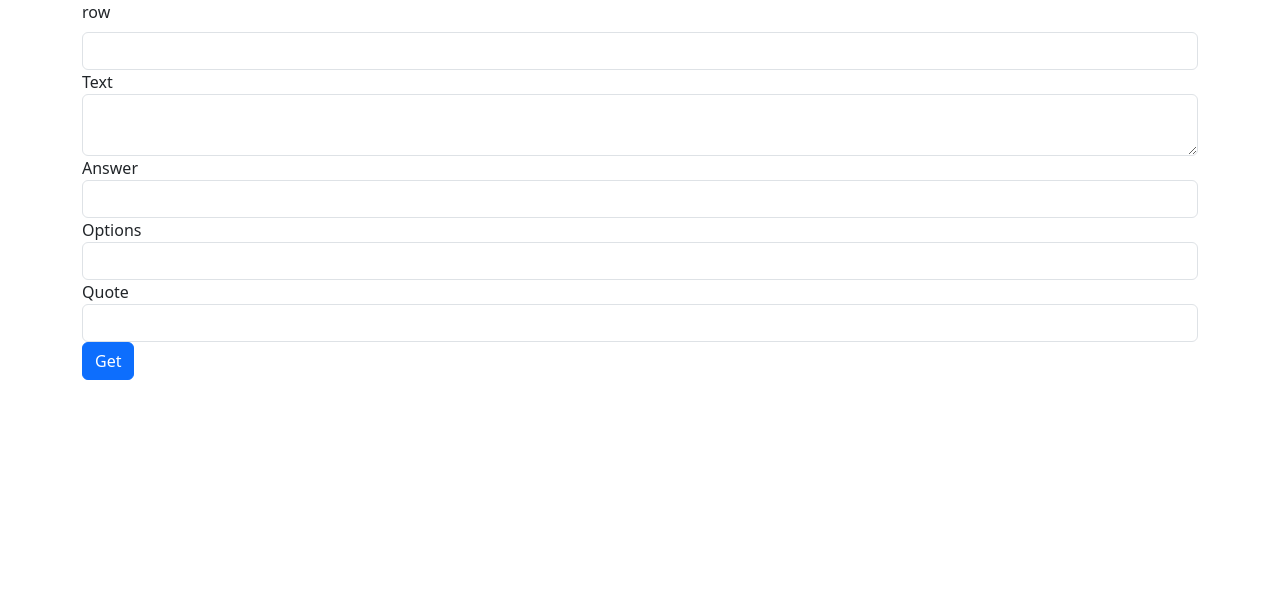
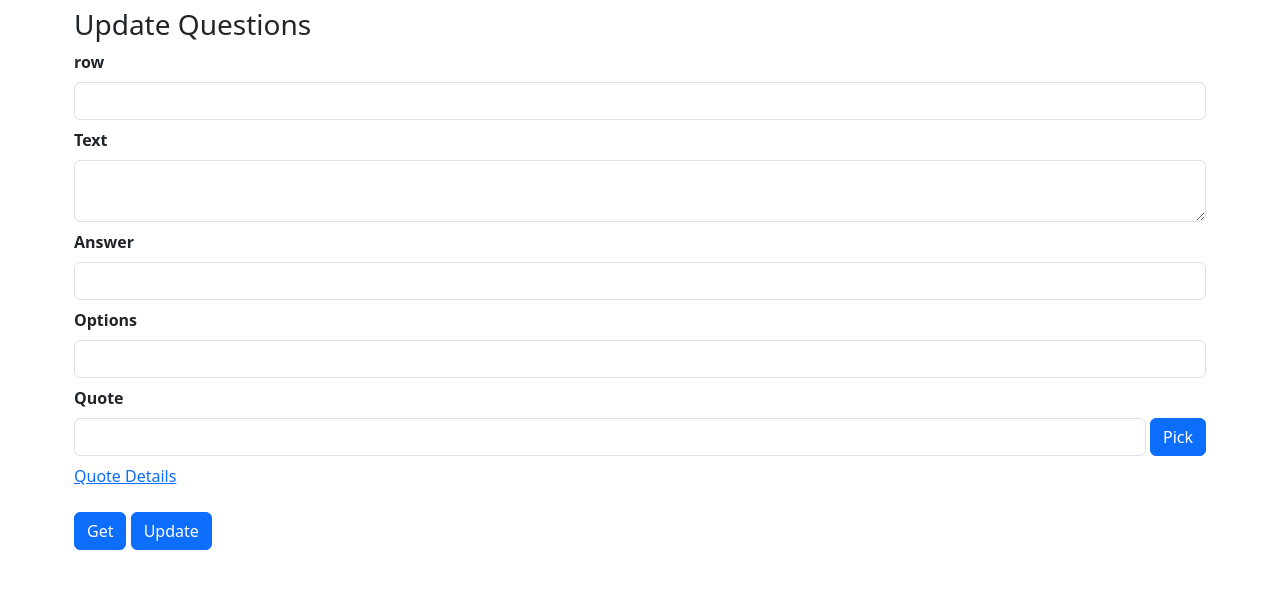
Before and after one commit to Alexanderortizcuellar/quizeditor, a Flask app: page /edit in a window 1280 px wide. Shown: the top 589 px of the page. Run offline with Flask 3, Linux system fonts and the light colour scheme; lists and menus that the app fills with data are empty.

Commit message:
frontend updates

```diff
--- a/app.py
+++ b/app.py
@@ -1,11 +1,33 @@
-from flask import Flask, jsonify, render_template, request
-from http import HTTPStatus
-from updater import Updater
+from flask import Flask, abort, jsonify, render_template, request
+from flask_sqlalchemy import SQLAlchemy
+from sqlalchemy_serializer import SerializerMixin
+from sqlalchemy.orm import Mapped, mapped_column, DeclarativeBase
+from updater import Updater, Quoter
 import random
 
+
+class Base(DeclarativeBase):
+    pass
+
+
+db = SQLAlchemy(model_class=Base)
 app = Flask(__name__)
 app.config["TEMPLATES_AUTO_RELOAD"] = True
+app.config["SQLALCHEMY_DATABASE_URI"] = "sqlite:///project.db"
+db.init_app(app)
 updater = Updater()
+
+
+class Bible(db.Model, SerializerMixin):
+    id: Mapped[int] = mapped_column(primary_key=True)
+    book: Mapped[int]
+    chapter: Mapped[int]
+    verse: Mapped[int]
+    text: Mapped[str]
+
+
+with app.app_context():
+    db.create_all()
 
 
 @app.route("/")
@@ -36,6 +58,50 @@ def edit():
     return render_template("edit.html")
 
 
+@app.route("/update", methods=["POST"])
+def update():
+    if request.method == "POST":
+        row = request.get_json().get("row")
+        text = request.get_json().get("text")
+        answer = request.get_json().get("answer")
+        options = request.get_json().get("options")
+        quote = request.get_json().get("quote")
+        values = [text, answer, options, quote]
+        success, msg = updater.update_row(values=values, row=int(row))
+        if not success:
+            return jsonify({"error": True, "msg": str(msg)})
+        return jsonify({"result": "success", "error": False, "msg": ""})
+    return abort(405)
+
+
+@app.route("/bible", methods=["POST"])
+def bible():
+    if request.method == "POST":
+        quote = request.get_json().get("quote", "")
+        quoter = Quoter(quote)
+        success = quoter.get_quote()
+        if success is None:
+            return jsonify({"err": "error parsing quote"}), 500
+        print(success)
+        if quoter.verse_to:
+            bible_text = (
+                Bible.query.filter_by(book=quoter.book_index)
+                .filter_by(chapter=quoter.chapter)
+                .filter(Bible.verse.between(quoter.verse_from, quoter.verse_to))
+                .all()
+            )
+        else:
+            bible_text = (
+                Bible.query.filter_by(book=quoter.book_index)
+                .filter_by(chapter=quoter.chapter)
+                .filter_by(verse=quoter.verse_from)
+                .all()
+            )
+        bible_text = [verse.to_dict() for verse in bible_text]
+        return jsonify(bible_text)
+    return abort(405)
+
+
 @app.route("/details/<int:id>")
-def details(id):
+def details():
     return render_template("index.html")
--- a/static/index.js
+++ b/static/index.js
@@ -1,41 +1,111 @@
 let spinner = document.querySelector("div.spin");
 let screenLoad = document.querySelector("div.loading-screen");
-let button = document.querySelector("button");
+let button = document.querySelector("button#fetch");
+let buttonUpdate = document.querySelector("button#update");
 let alertDiv = document.querySelector("div.alert");
 let textInput = document.querySelector("textarea#text");
 let answerInput = document.querySelector("select#answer");
 let optionsInput = document.querySelector("input#options");
 let quoteInput = document.querySelector("input#quote");
 let rowInput = document.querySelector("input#row");
-button.addEventListener("click", ()=>{
+let modalW = document.querySelector("#exampleModal")
+let modalBody = document.querySelector("div.modal-picker-body")
+let modalTitle = document.querySelector("h5.modal-picker-title")
+
+let picker = document.querySelector("a.picker")
+let modal = new bootstrap.Modal(modalW, {})
+button.addEventListener("click", () => {
 	getRow();
+});
+buttonUpdate.addEventListener("click", () => {
+	updateRow();
+});
+
+picker.addEventListener("click", () => {
+	getBibleText(quoteInput.value);
 })
+
+function getBibleText(quote) {
+	if (quote === "") {
+		showAlert("No quote to display", "alert-info");
+		return
+	}
+	screenLoad.classList.remove("d-none");
+	fetch("/bible", {
+		method: "POST",
+		body: JSON.stringify({"quote": quote}),
+		headers: {
+			"Content-Type": "application/json"
+		}
+	}).then((data) => {
+		if (data.status != 200) {
+			throw new Error("Eror parsing quote");
+		}
+		return data.json();
+	}).then((data) => {
+		screenLoad.classList.add("d-none");
+		parseVerses(data, quote)
+		modal.show();
+
+	}).catch((err) => {
+		screenLoad.classList.add("d-none");
+		showAlert(err, "alert-danger")
+	})
+}
+
+function updateRow() {
+	screenLoad.classList.remove("d-none");
+	let values = {
+		row: rowInput.value,
+		text: textInput.value,
+		answer: answerInput.value,
+		options: optionsInput.value,
+		quote: quoteInput.value
+	}
+	fetch("/update", {
+		method: "POST",
+		body: JSON.stringify(values),
+		headers: {
+			"Content-Type": "application/json"
+		},
+	}).then((data) => {
+		return data.json();
+	}).then((data) => {
+		if (data.error == true) {
+			throw new Error(err.msg);
+		}
+		screenLoad.classList.add("d-none");
+		showAlert("success", "alert-success")
+	}).catch((err) => {
+		screenLoad.classList.add("d-none");
+		showAlert(err, "alert-danger");
+	})
+}
+
 function getRow() {
-	screenLoad.classList.remove("d-none")
+	screenLoad.classList.remove("d-none");
 	fetch("/fetch")
 		.then((data) => {
 			// if (data.status != 200) {
 			// 	throw new Error("server returned error");
 			// }
 			return data.json();
-		}).then((data) => {
+		})
+		.then((data) => {
 			if (data.error == true) {
-				throw new Error(data.msg)
+				throw new Error(data.msg);
 			}
-			rowInput.value = data.row
-			textInput.value = data.text
-			getOptions(data.options, answerInput)
-			quoteInput.value = data.quote
-			optionsInput.value = data.options
+			rowInput.value = data.row;
+			textInput.value = data.text;
+			getOptions(data.options, answerInput);
+			quoteInput.value = data.quote;
+			optionsInput.value = data.options;
 			screenLoad.classList.add("d-none");
-
-		}).catch((err) => {
-			screenLoad.classList.add("d-none")
-			alertDiv.classList.remove("d-none");
-			alertDiv.innerHTML = "";
-			alertDiv.insertAdjacentHTML("afterbegin", `<p>${err}</p>`)
-			console.log(err);
 		})
+		.catch((err) => {
+			screenLoad.classList.add("d-none");
+			showAlert(err, "alert-danger")
+		});
 }
 
 function getOptions(options, select) {
@@ -47,3 +117,35 @@ function getOptions(options, select) {
 		select.add(optElement);
 	}
 }
+
+function showAlert(msg, category) {
+	let alerts = ["alert-info", "alert-danger", "alert-success"]
+	for (const alert of alerts) {
+		if (alertDiv.classList.contains(alert)) {
+			alertDiv.classList.remove(alert);
+		}
+	}
+	alertDiv.classList.remove("d-none");
+	alertDiv.classList.add(category)
+	alertDiv.innerHTML = "";
+	alertDiv.insertAdjacentHTML("afterbegin", `<p>${msg}</p>`);
+	setTimeout(() => {
+		alertDiv.classList.add("d-none");
+	}, 3000)
+}
+
+function parseVerses(verses, quote) {
+	modalBody.innerHTML = "";
+	for (const verse of verses) {
+		modalTitle.innerText = quote;
+		let p = document.createElement("p");
+		let span = document.createElement("strong");
+		let spanText = document.createElement("span");
+		span.innerText = verse.verse;
+		span.style.marginRight = "5px"
+		spanText.innerText = verse.text;
+		p.appendChild(span);
+		p.appendChild(spanText);
+		modalBody.appendChild(p);
+	}
+}
--- a/templates/base.html
+++ b/templates/base.html
@@ -18,7 +18,7 @@
 	<div class="spin">
 	</div>
 </div>
-<div class="alert alert-dismissible alert-info d-none" role="alert">
+<div class="alert alert-dismissible d-none" role="alert">
 	<p></p>
 </div>
 </body>
--- a/templates/edit.html
+++ b/templates/edit.html
@@ -1,32 +1,64 @@
 {% extends 'base.html' %}
 
 {% block content %}
-<div class="container">
+<div class="container p-1 py-2">
+	<div class="">
+		<!-- Modal -->
+		<div class="modal fade" id="exampleModal" tabindex="-1" role="dialog"
+			aria-labelledby="exampleModalLabel" aria-hidden="true">
+			<div class="modal-dialog" role="document">
+				<div class="modal-content">
+					<div class="modal-header">
+						<h5 class="modal-title modal-picker-title" id="exampleModalLabel">Bible Text</h5>
+						<button type="button" class="btn btn-close" data-bs-dismiss="modal"
+							aria-label="Close">
+						</button>
+					</div>
+					<div class="modal-body modal-picker-body">
+
+					</div>
+					<div class="modal-footer">
+						<button type="button" class="btn btn-secondary"
+							data-bs-dismiss="modal">Close</button>
+					</div>
+				</div>
+			</div>
+		</div>
+	</div>
+	<h3>Update Questions</h3>
 	<form action="no" method="get" accept-charset="utf-8">
-		<div class="wrap">
-			<label class="form-label" for="row">row</label>
+		<div class="wrap mb-2">
+			<label class="form-label fw-bold" for="row">row</label>
 			<input class="form-control" type="number" name="row" id="row" value="" required />
 		</div>
-		<div class="wrap">
-			<label class="" for="text">Text</label>
+		<div class="wrap mb-2">
+			<label class="form-label fw-bold" for="text">Text</label>
 			<textarea class="form-control" name="text" id="text" cols="30"></textarea>
 		</div>
-		<div class="wrap">
-			<label for="answer">Answer</label>
+		<div class="wrap mb-2">
+			<label class="form-label fw-bold" for="answer">Answer</label>
 			<select class="form-control" name="answer" id="answer">
 			</select>
 		</div>
-		<div class="wrap">
-			<label for="options">Options</label>
+		<div class="wrap mb-2">
+			<label class="form-label fw-bold" for="options">Options</label>
 			<input class="form-control" type="text" name="options" id="options" value="" />
 		</div>
+		<div class="wrap mb-2">
+			<label class="form-label fw-bold" for="quote">Quote</label>
+			<div class="d-flex gap-1">
+				<input class="form-control" type="text" name="quote" id="quote" value="" />
+				<a class="btn btn-primary picker" href="#">Pick</a>
+			</div>
+		</div>
 		<div class="wrap">
-			<label for="quote">Quote</label>
-			<input class="form-control" type="text" name="quote" id="quote" value="" />
+			<a href="#">Quote Details</a>
 		</div>
 	</form>
-	<div class="buttons">
-		<button class="btn btn-primary">Get</button>
+	<div class="buttons py-2 mt-3">
+		<button class="btn btn-primary" id="fetch">Get</button>
+		<button class="btn btn-primary" id="update">Update</button>
 	</div>
+
 </div>
 {% endblock %}
```
Also changed, not shown: updater.py (+21 -9 lines), 1 other file.
